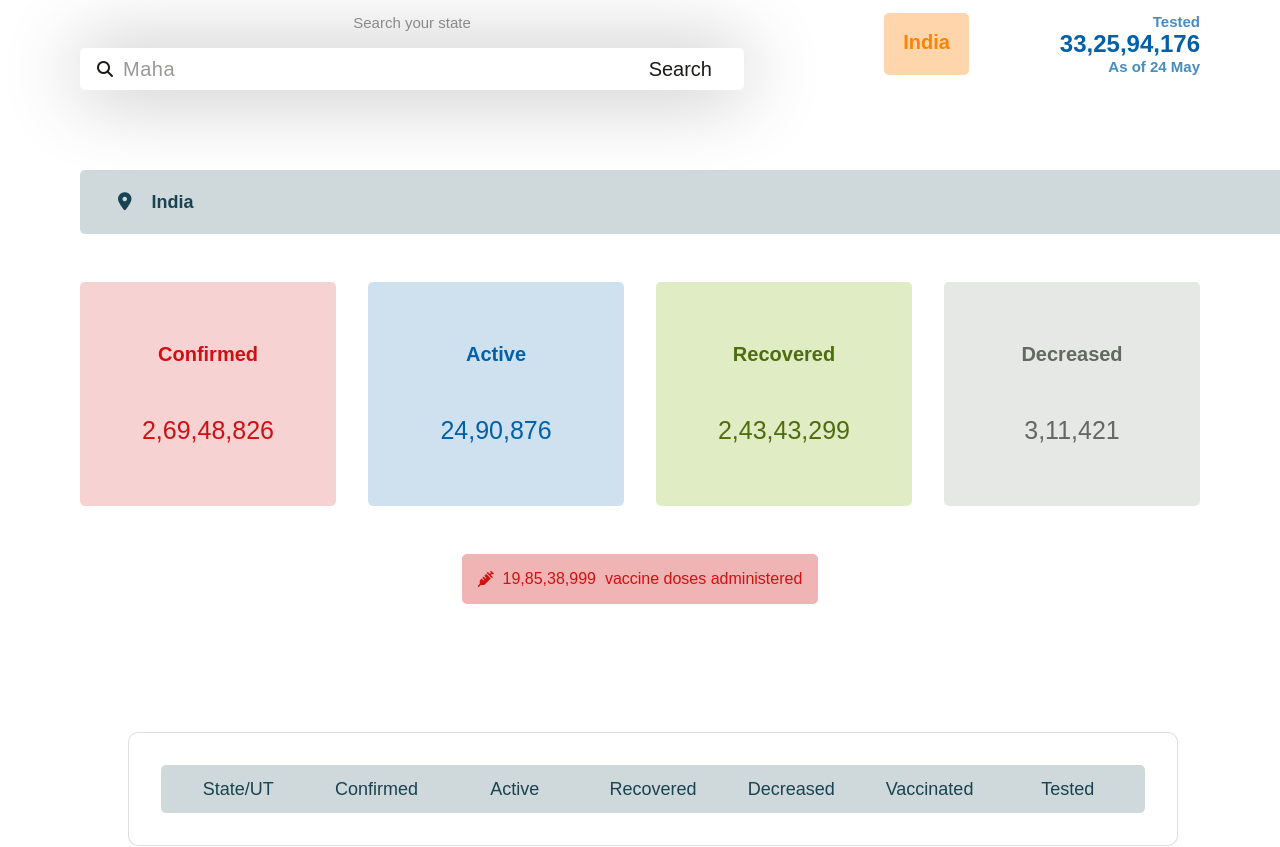
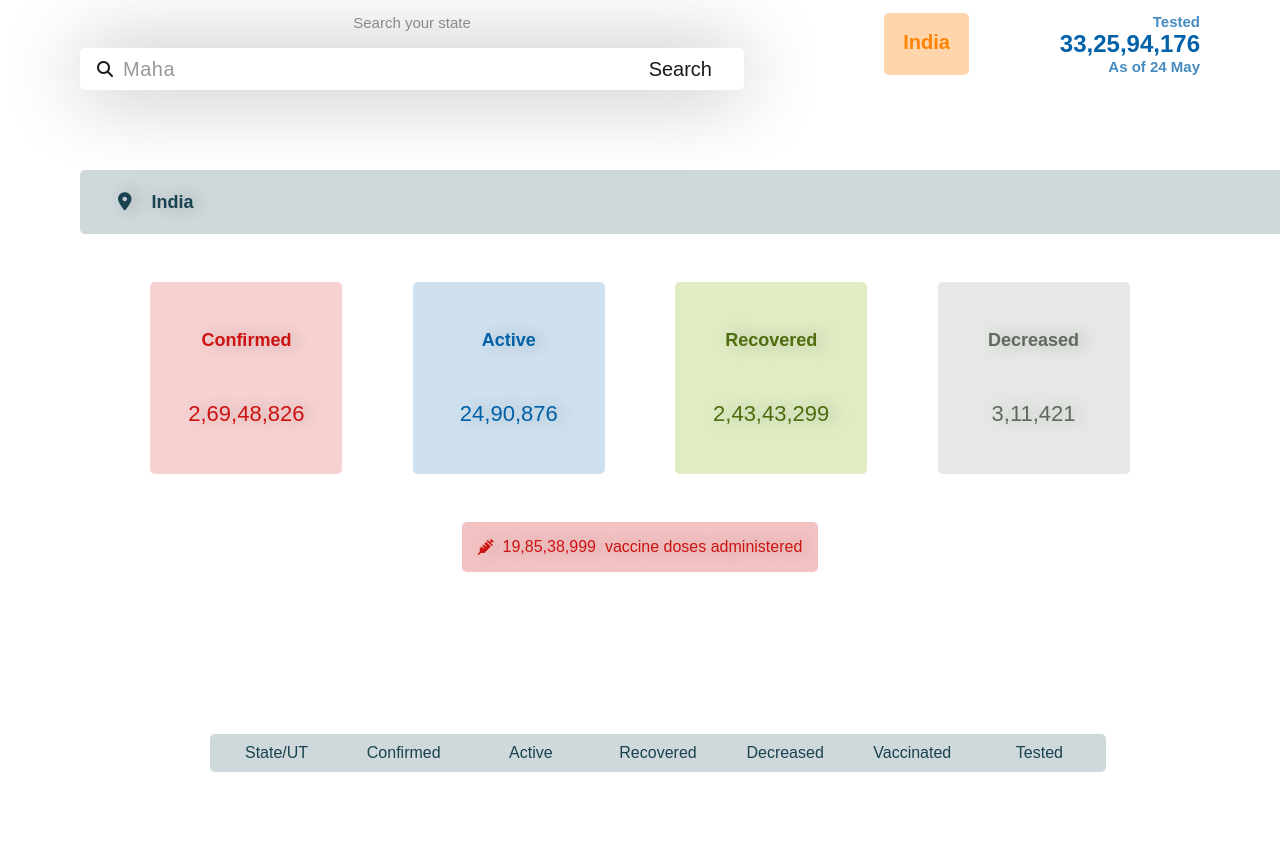
Before and after one commit to aditya-sarawat/covid19, a plain HTML site: page index.html in a window 1280 px wide. Shown: the part 108-955 px from the top of the page. Drawn offline with Linux system fonts and the light colour scheme; no server answers.

Commit message:
Version 1.27.05

```diff
--- a/assets/style.css
+++ b/assets/style.css
@@ -15,6 +15,7 @@ body {
 	display: flex;
 	justify-content: center;
 	flex-direction: column;
+
 }
 
 .covid19 {
@@ -136,6 +137,7 @@ input::placeholder {
     background-color: #19435035;
     width: 120%;
     border-radius: 5px;
+    animation: text-shadow-drop-right 0.6s both;
 }
 
 .Place .fas {
@@ -146,7 +148,7 @@ input::placeholder {
 .PlaceData {
 	margin-top: 3em;
 	display: flex;
-	justify-content: space-between;
+	justify-content: space-evenly;
 	align-items: center;
 }
 
@@ -154,13 +156,14 @@ input::placeholder {
 .cardA,
 .cardR,
 .cardD {
-	height: 14em;
-	width: 16em;
+	height: 12em;
+	width: 12em;
 	border-radius: 5px;
 	display: flex;
 	justify-content:center;
 	flex-direction:column;
 	text-align: center;
+	animation: text-shadow-drop-right 0.6s both;
 }
 
 .cardC {
@@ -220,13 +223,13 @@ input::placeholder {
 }
 
 .cardData {
-	font-size: 20px;
+	font-size: 18px;
 	font-weight: 600;
 }
 
 .cardValue {
 	padding-top: 50px;
-	font-size: 25px;
+	font-size: 22px;
 	font-weight: 400;
 }
 
@@ -242,12 +245,13 @@ input::placeholder {
 .vaccinatedData {
 	margin: 3em auto;
 	padding: 1em;
-	background-color: #ce121250;
+	background-color: #ce121240;
 	display:flex;
 	justify-content:center;
 	align-items:center;
 	border-radius: 5px;
 	width:fit-content;
+	animation: text-shadow-drop-right 0.6s both;
 }
 
 .vaccinatedData,
@@ -257,25 +261,24 @@ input::placeholder {
 }
 
 .table {
-	margin-top: 5em;
-	margin-bottom: 3em;
+	margin: 5em 3em 3em;
 	padding: 2em;
 	display:flex;
 	justify-content:center;
 	flex-direction:column;
-	width:82%;
+	width:75%;
 	background: rgb(255 255 255 / 0.60);
     backdrop-filter: blur( 15px );
     -webkit-backdrop-filter: blur( 15px );
     border-radius: 10px;
-    border: 1px solid rgb(181 181 181 / 0.45);
     z-index: 1;
 }
 
 .tableHeadings,
 .tableValues {
+	margin: 2px;
 	height: 2em;
-	padding: 0.5em;
+    padding: 3px;
 	display:flex;
 	justify-content:space-between;
 	align-items:center;
@@ -292,8 +295,16 @@ input::placeholder {
 .tableHead {
     width: 100%;
     text-align:center;
-    font-size: 18px;
+    font-size: 14px;
     font-weight: 500;
+}
+
+.tableHead {
+	font-size: 16px;
+}
+
+.shadow {
+	background-color: #54535120;
 }
 
 .tableValues:hover {
@@ -361,6 +372,16 @@ footer .button .fab {
 	font-weight: 500;
 }
 
+@keyframes text-shadow-drop-right {
+  0% {
+    text-shadow: 0 0 0 rgba(0, 0, 0, 0);
+  }
+  100% {
+    text-shadow: 6px 0 18px rgb(0 0 0 / 0.25);
+  }
+}
+
+
 @keyframes indiaimg {
 	0% { transform:translateY(0) }
 	25% { transform:translateY(8em) }
```
